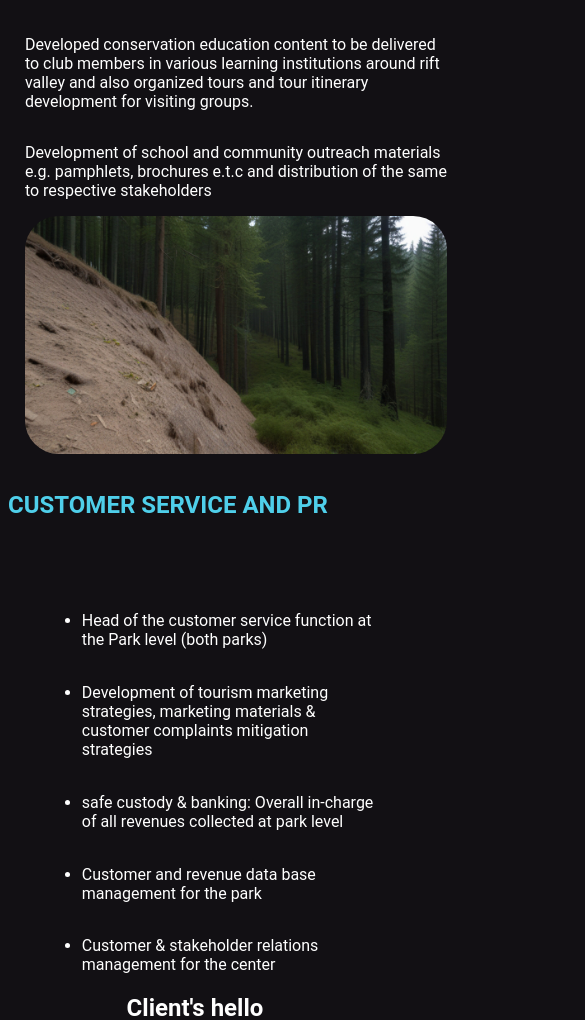
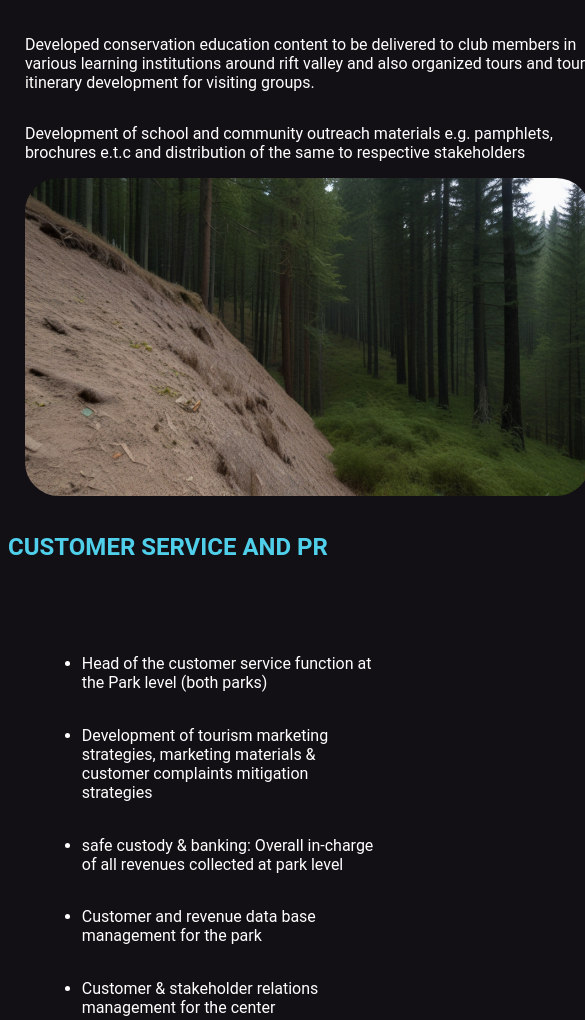
Before and after one commit to Sevich-Kah/sheprine1, a plain HTML site: page tryarea.html in a window 390 px wide. Shown: the part 2785-3805 px from the top of the page, 585 px wide, since content can reach past the window. Drawn offline with nearby package versions, Linux system fonts and the light colour scheme.

Commit message:
Update styles.css

```diff
--- a/styles.css
+++ b/styles.css
@@ -424,11 +424,4 @@ li {
         max-height: 30vh;
 	max-width: 40vh;
     }
-     .service2 {
-        max-width: 67vh;
-    }
-    .service2 img {
-        max-width: 50vh;
-        max-height: 45vh;
-    }
 }
```
